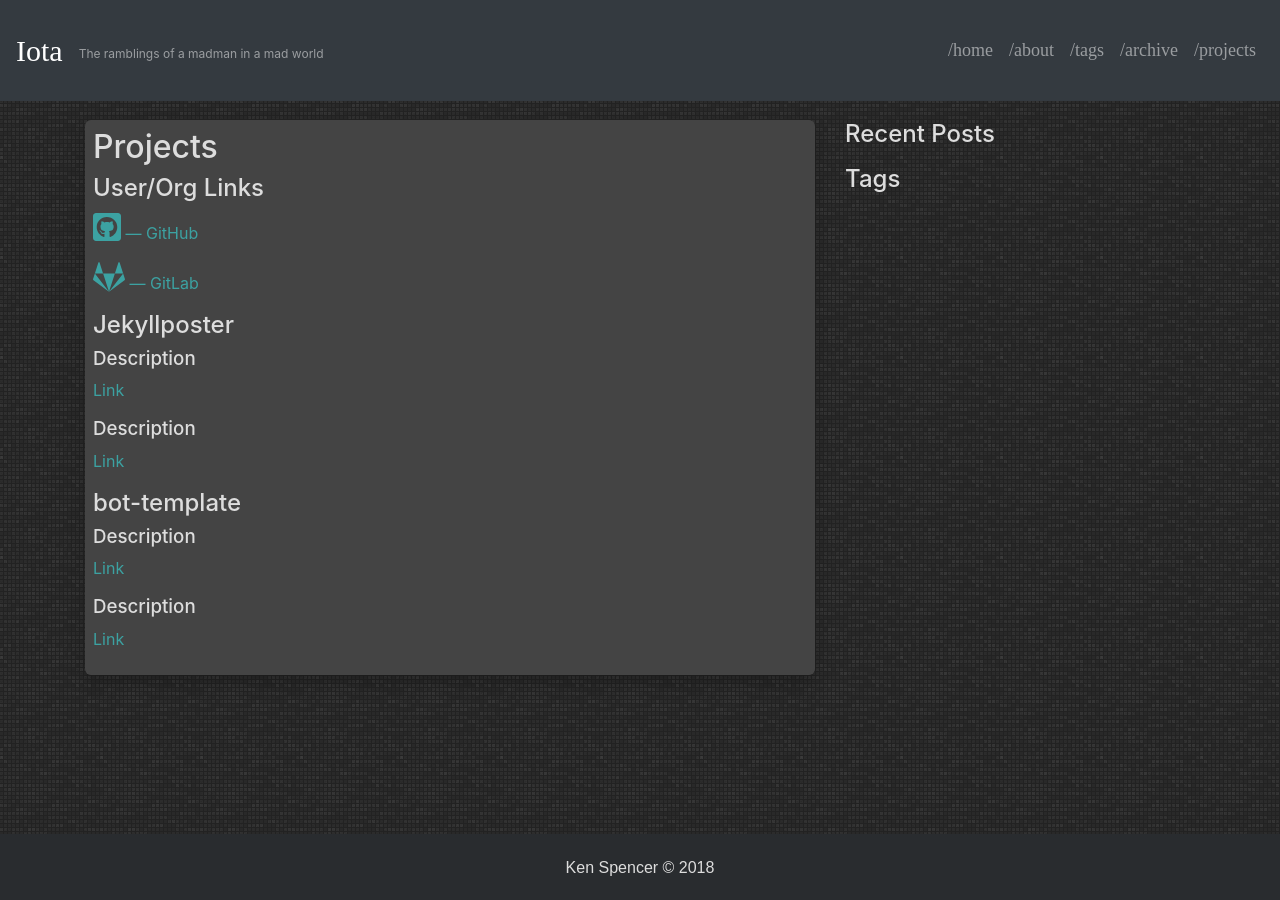
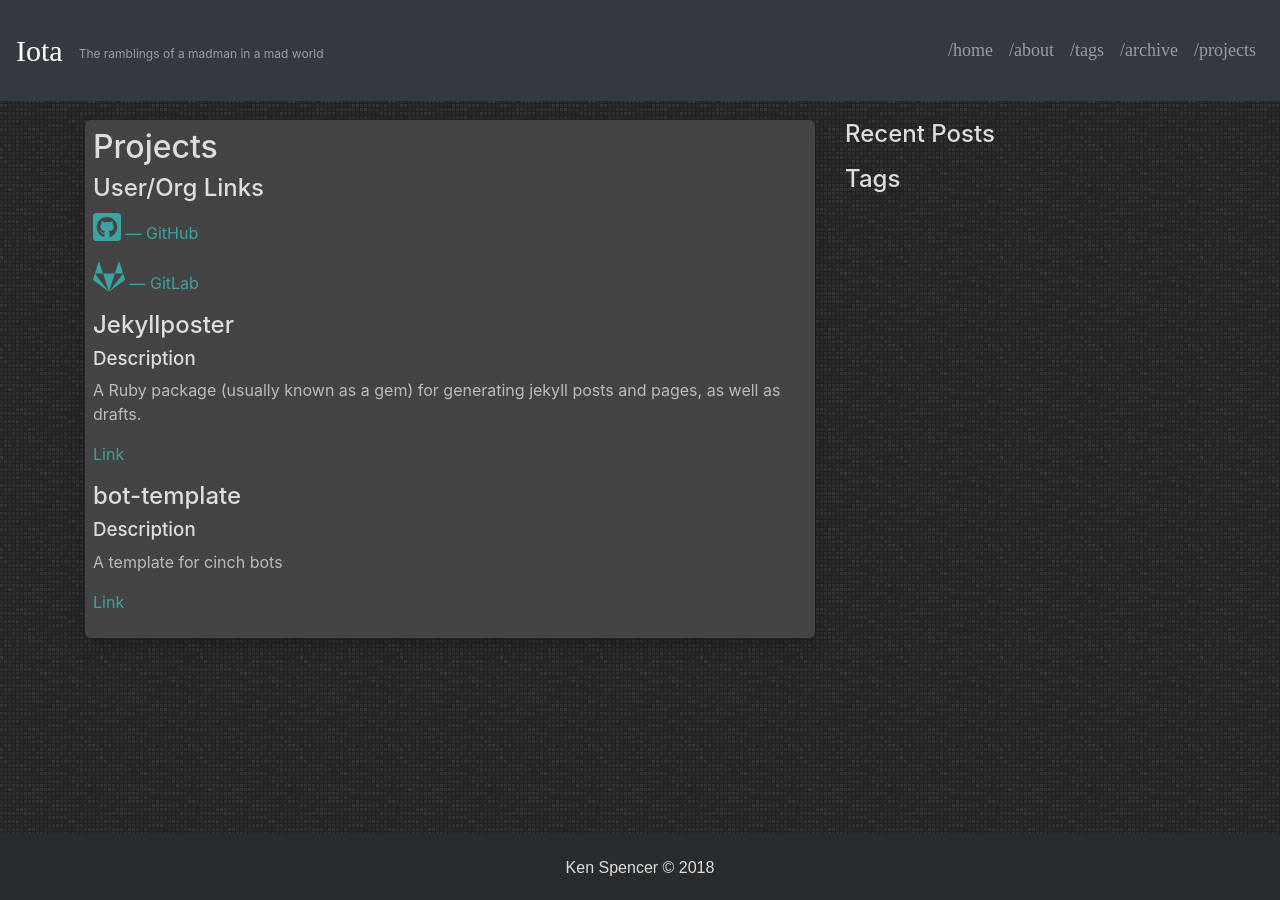
Before and after one commit to IotaSpencer/iotaspencer.me, a Jekyll site: the page built from projects/index.md, in a window 1280 px wide and 900 px high. Built offline with Jekyll 4.4.1, drawn with Linux system fonts in a browser that asks for light colours; nearby versions of some CDN libraries.

Commit message:
update projects/index.md

```diff
--- a/projects/index.md
+++ b/projects/index.md
@@ -26,14 +26,13 @@ projects:
 {% for project in page.projects %}
 
 ## {{project[0]}}
-{% for item in project[1] %}
-
-### Description
-  {{item.description}}
 
 
 
-> [Link]({{item.link}})
+### Description
+
+  > {{project[1].description}}
+
+> [Link]({{project[1].link}})
 
 {% endfor %}
-{% endfor %}
```
